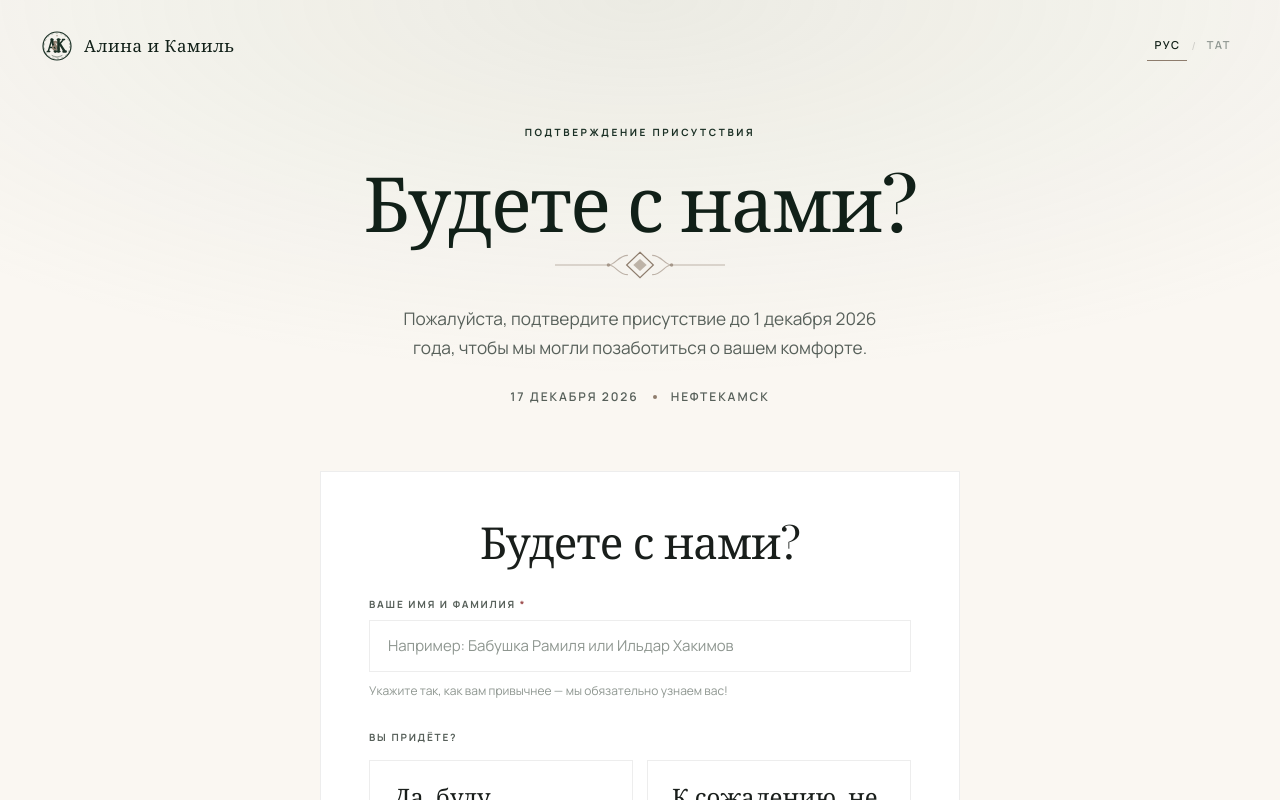
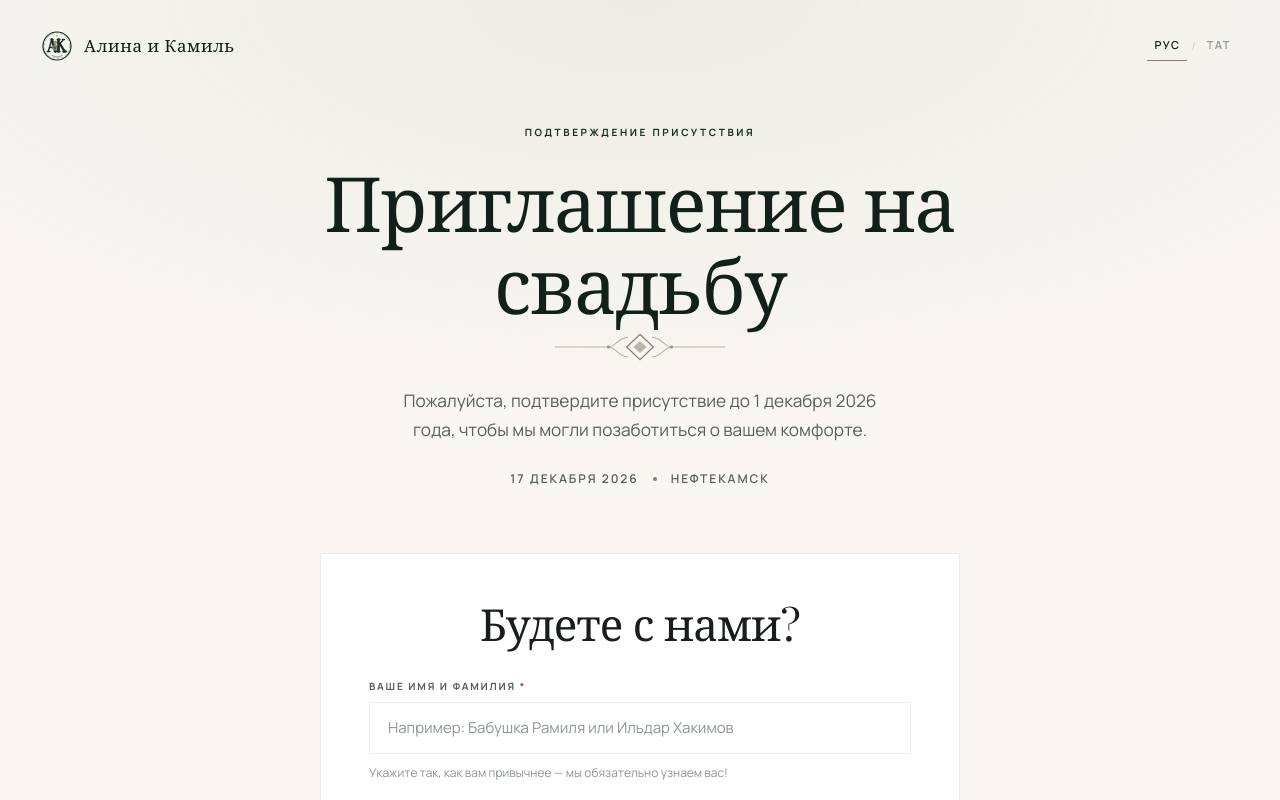
Before and after one commit to sluvskii/svadba, a SvelteKit app: page /rsvp in a window 1280 px wide. Shown: the top 800 px of the page. Built offline with nearby package versions, Linux system fonts and the light colour scheme; a web font is replaced by a local one.

Commit message:
fix(rsvp): make open form 100% match personal invitation, removing unneeded companion and children fields

```diff
--- a/src/lib/components/RsvpForm.svelte
+++ b/src/lib/components/RsvpForm.svelte
@@ -46,8 +46,8 @@
 	let showNameError = $state(false);
 
 	const isYes = $derived(attendance === 'yes');
-	const allowsPlusOne = $derived(isOpen || Boolean(guest?.plusOneAllowed));
-	const allowsChildren = $derived(isOpen || Boolean(guest?.childrenAllowed));
+	const allowsPlusOne = $derived(Boolean(guest?.plusOneAllowed));
+	const allowsChildren = $derived(Boolean(guest?.childrenAllowed));
 	const resolvedToken = $derived(guest?.token ?? token ?? serverToken);
 
 	function isNoneOption(optId: string): boolean {
--- a/src/routes/rsvp/+page.svelte
+++ b/src/routes/rsvp/+page.svelte
@@ -15,8 +15,8 @@
 </script>
 
 <svelte:head>
-	<title>{pick(content.rsvp.openForm.title)} — {pick(content.footer.names)}</title>
-	<meta property="og:title" content="{pick(content.rsvp.openForm.title)} — {pick(content.footer.names)}" />
+	<title>{pick({ ru: 'Приглашение на свадьбу', tt: 'Туйга чакыру' })} — {pick(content.footer.names)}</title>
+	<meta property="og:title" content="{pick({ ru: 'Приглашение на свадьбу', tt: 'Туйга чакыру' })} — {pick(content.footer.names)}" />
 	<meta property="og:description" content={pick(content.rsvp.openForm.intro)} />
 </svelte:head>
 
@@ -49,7 +49,7 @@
 		<section class="invite__hero">
 			<p class="eyebrow eyebrow--plain">{pick(content.rsvp.openForm.kicker)}</p>
 			<h1 class="display invite__name">
-				{pick(content.rsvp.openForm.title)}
+				{pick({ ru: 'Приглашение на свадьбу', tt: 'Туйга чакыру' })}
 			</h1>
 			<Ornament variant="divider" class="invite__divider" />
 			<p class="lead invite__note">{pick(content.rsvp.openForm.intro)}</p>
```
